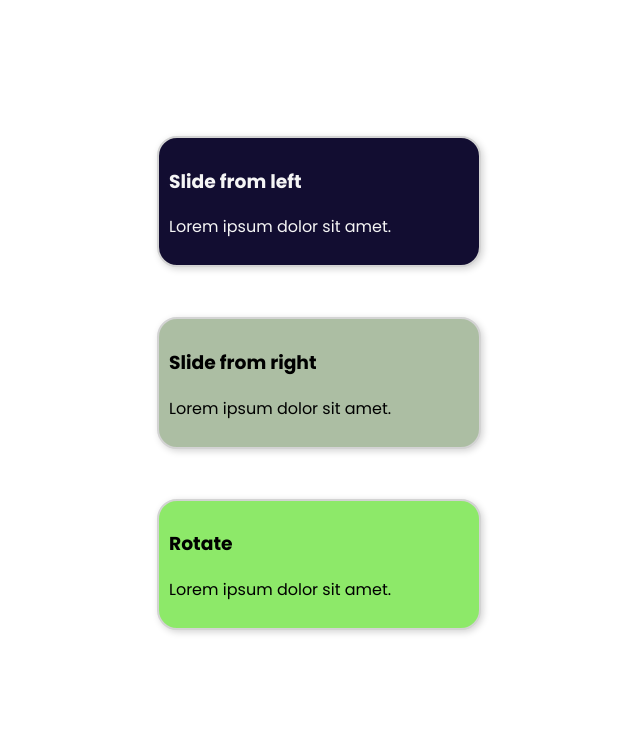
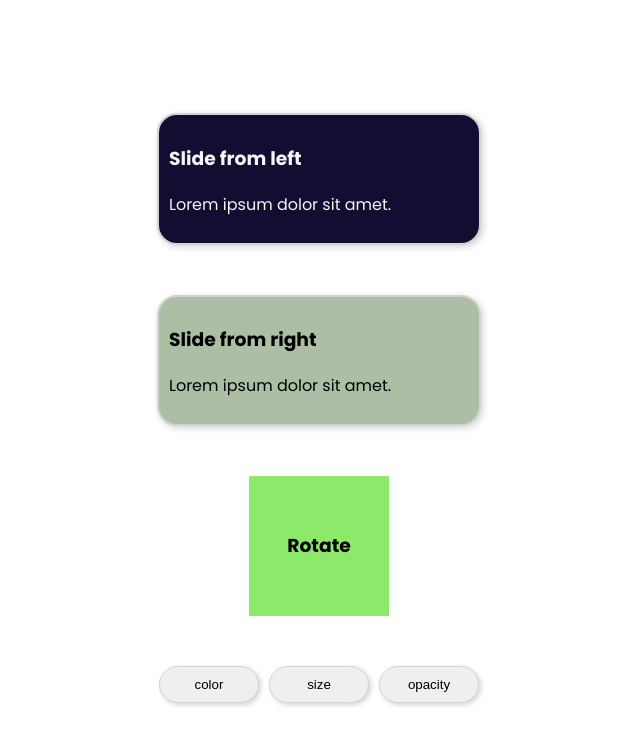
Before and after one commit to JulieKodehode/Kodeloftet-CSS-animation, a website: page index.html in a window 1280 px wide. Shown: the whole page, without its empty margins (321-961 px from the left). Drawn offline with Linux system fonts and the light colour scheme.

Commit message:
btn hover

```diff
--- a/index.html
+++ b/index.html
@@ -23,13 +23,14 @@
         <p>Lorem ipsum dolor sit amet.</p>
       </section>
 
-      <section class="card rotateCard">
+      <section class="rotateCard">
         <h3>Rotate</h3>
-        <p>Lorem ipsum dolor sit amet.</p>
       </section>
 
       <section class="hoverBtnContainer">
-
+        <button class="btn btnColor">color</button>
+        <button class="btn btnSize">size</button>
+        <button class="btn btnOpacity">opacity</button>
 
       </section>
 
--- a/styles.css
+++ b/styles.css
@@ -52,7 +52,41 @@ main{
 }
 
 .rotateCard{
+    display: flex;
+    flex-direction: column;
+    align-items: center;
+    justify-content: center;
+    padding: 20px;
+    width: 100px;
+    height: 100px;
     background-color: #8DE969;
+    animation: rotate 3s ease-in ;
+
+}
+
+.hoverBtnContainer{
+    display: flex;
+    gap:10px;
+}
+
+.btn{
+    padding: 10px;
+    width: 100px;
+    border-radius: 40px;
+    border-width: 1px;
+    border-color: lightgrey;
+    border-style: solid;
+    box-shadow: 2px 2px 5px lightgrey;
+
+}
+
+.btnColor{
+    transition: 5s ease-in;
+}
+
+.btnColor:hover{
+    background-color:#8DE969;
+
 }
 
 @keyframes slideInLeft{
@@ -74,3 +108,24 @@ main{
         tranform: translateX(0)
     }
 }
+
+@keyframes rotate {
+    0%{
+
+
+    }
+
+    50%{
+        scale:2;
+        transform: rotate(0)
+        border-radius: 0
+    }
+
+    100%{
+
+        border-radius: 100%;
+        transform: rotate(360deg);
+        scale: 2;
+
+    }
+}
```
